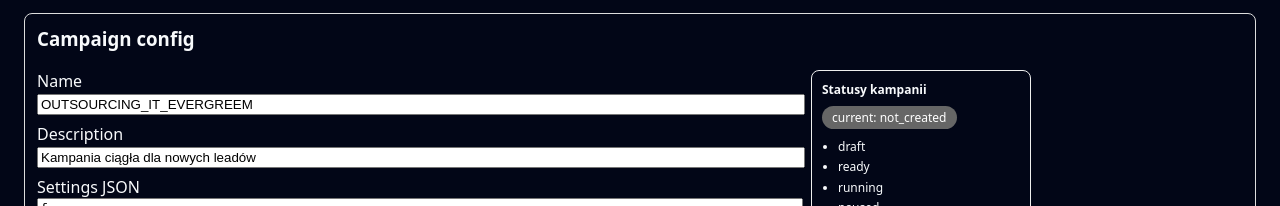
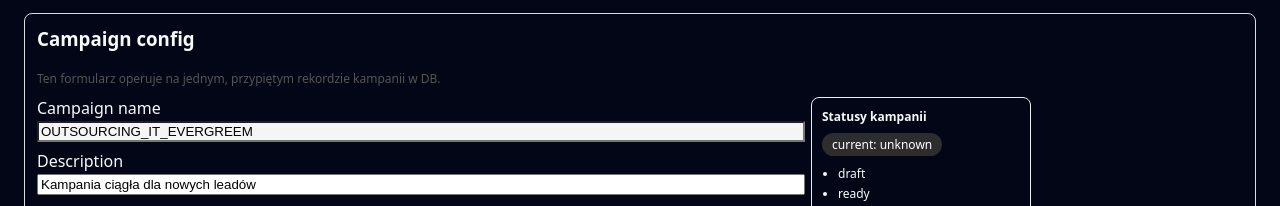
Before and after one commit to mateuszAutomatyzacje/WEB_DASH, a Next.js app: page /campaigns in a window 1280 px wide. Shown: the part 189-395 px from the top of the page. Built offline with nearby package versions, Linux system fonts and the light colour scheme; no server answers; the database is empty.

Commit message:
Bind campaign config form to single campaign id

```diff
--- a/app/api/admin/campaign/ensure-evergreen/route.js
+++ b/app/api/admin/campaign/ensure-evergreen/route.js
@@ -3,6 +3,7 @@ import { getSql } from '@/lib/db.js';
 export async function POST(req) {
   try {
     const body = await req.json().catch(() => ({}));
+    const campaignId = String(body?.campaign_id || body?.campaignId || '').trim();
     const name = (body?.name || 'OUTSOURCING_IT_EVERGREEM').trim();
     const description = 'Kampania ciągła dla nowych leadów';
     const settings = {
@@ -16,6 +17,8 @@ export async function POST(req) {
 
     const sql = getSql();
 
+    let resolvedId = campaignId;
+    if (!resolvedId) {
       const existing = await sql`
         select id
         from campaigns
@@ -23,28 +26,30 @@ export async function POST(req) {
         order by created_at desc
         limit 1
       `;
+      if (existing.length > 0) resolvedId = existing[0].id;
+    }
 
-    let campaign_id;
-    if (existing.length > 0) {
-      campaign_id = existing[0].id;
-      await sql`
+    if (resolvedId) {
+      const rows = await sql`
         update campaigns
         set status = 'running',
             description = ${description},
             settings = coalesce(settings, '{}'::jsonb) || ${JSON.stringify(settings)}::jsonb,
             updated_at = now()
-        where id = ${campaign_id}
+        where id = ${resolvedId}
+        returning id, name, status::text as status
       `;
-    } else {
+      if (!rows.length) throw new Error('campaign not found');
+      return Response.json({ ok: true, campaign_id: rows[0].id, name: rows[0].name, status: rows[0].status });
+    }
+
     const created = await sql`
       insert into campaigns (name, status, description, settings)
       values (${name}, 'running', ${description}, ${JSON.stringify(settings)}::jsonb)
-        returning id
+      returning id, name, status::text as status
     `;
-      campaign_id = created[0].id;
-    }
 
-    return Response.json({ ok: true, campaign_id, name, status: 'running' });
+    return Response.json({ ok: true, campaign_id: created[0].id, name: created[0].name, status: created[0].status });
   } catch (e) {
     return new Response(String(e?.message || e), { status: 400 });
   }
--- a/app/components/CampaignConfigPanel.jsx
+++ b/app/components/CampaignConfigPanel.jsx
@@ -1,12 +1,11 @@
 'use client';
 
 import { useRouter } from 'next/navigation';
-import { useEffect, useMemo, useRef, useState } from 'react';
+import { useEffect, useMemo, useState } from 'react';
 
 const STATUSES = ['draft', 'ready', 'running', 'paused', 'stopped', 'archived'];
 const DEFAULT_NAME = 'OUTSOURCING_IT_EVERGREEM';
 const DEFAULT_DESCRIPTION = 'Kampania ciągła dla nowych leadów';
-const LAST_CAMPAIGN_NAME_KEY = 'campaign-evergreen-last-name';
 
 const DEFAULT_CONFIG = {
   webhookUrl: 'https://n8n-production-c340.up.railway.app/webhook-test/efxblr-test-trigger',
@@ -91,9 +90,10 @@ function fromCampaign(campaign) {
 }
 
 export default function CampaignConfigPanel({ initialCampaignId = '', initialCampaignName = DEFAULT_NAME }) {
-  const [campaignId, setCampaignId] = useState('');
+  const router = useRouter();
+  const [campaignId, setCampaignId] = useState(String(initialCampaignId || ''));
   const [duplicateCount, setDuplicateCount] = useState(0);
-  const [name, setName] = useState(DEFAULT_NAME);
+  const [name, setName] = useState(initialCampaignName || DEFAULT_NAME);
   const [description, setDescription] = useState(DEFAULT_DESCRIPTION);
   const [settingsText, setSettingsText] = useState('');
   const [config, setConfig] = useState(DEFAULT_CONFIG);
@@ -101,37 +101,28 @@ export default function CampaignConfigPanel({ initialCampaignId = '', initialCam
   const [loading, setLoading] = useState(false);
   const [currentStatus, setCurrentStatus] = useState('unknown');
   const [dbSnapshot, setDbSnapshot] = useState(null);
-  const lastLoadedNameRef = useRef('');
-  const router = useRouter();
 
   const normalizedCampaignName = useMemo(() => String(name || DEFAULT_NAME).trim() || DEFAULT_NAME, [name]);
   const normalizedConfig = useMemo(() => normalizeConfig(config), [config]);
 
-  async function fetchCampaign({ id = '', name: targetName = normalizedCampaignName } = {}) {
-    const qs = id
-      ? `campaignId=${encodeURIComponent(id)}`
-      : `name=${encodeURIComponent(targetName)}`;
-    const res = await fetch(`/api/admin/campaign/get-status?${qs}`, { cache: 'no-store' });
+  async function fetchCampaign(id) {
+    const res = await fetch(`/api/admin/campaign/get-status?campaignId=${encodeURIComponent(id)}`, { cache: 'no-store' });
     return res.json();
   }
 
-  async function loadFromDb({ id = '', name: targetName = normalizedCampaignName } = {}) {
+  async function loadFromDb(id = campaignId) {
+    if (!id) return false;
     try {
-      const data = await fetchCampaign({ id, name: targetName });
+      const data = await fetchCampaign(id);
       if (!data?.found || !data?.campaign) {
-        setCampaignId('');
-        setDuplicateCount(0);
         setDbSnapshot(null);
         setCurrentStatus('not_created');
-        setDescription(DEFAULT_DESCRIPTION);
-        setConfig(DEFAULT_CONFIG);
-        setSettingsText(JSON.stringify({ mode: 'evergreen', send_interval_min: 5 }, null, 2));
         return false;
       }
       const campaign = data.campaign;
       const loaded = fromCampaign(campaign);
       setCampaignId(String(campaign.id || ''));
-      setName(campaign.name || targetName || DEFAULT_NAME);
+      setName(campaign.name || DEFAULT_NAME);
       setDuplicateCount(Number(data?.duplicate_count_for_name || 1));
       setCurrentStatus(data.status || campaign.status || 'unknown');
       setDescription(loaded.description);
@@ -146,7 +137,6 @@ export default function CampaignConfigPanel({ initialCampaignId = '', initialCam
         send_interval_min: campaign?.settings?.send_interval_min,
         evergreen_runner: campaign?.settings?.evergreen_runner || null,
       });
-      lastLoadedNameRef.current = campaign.name || targetName || DEFAULT_NAME;
       return true;
     } catch {
       setCurrentStatus('unknown');
@@ -154,44 +144,13 @@ export default function CampaignConfigPanel({ initialCampaignId = '', initialCam
     }
   }
 
+  useEffect(() => {
+    if (initialCampaignId) loadFromDb(String(initialCampaignId));
+  }, [initialCampaignId]);
+
   function setConfigField(key, value) {
     setConfig((prev) => normalizeConfig({ ...prev, [key]: value }));
   }
-
-  useEffect(() => {
-    const boot = async () => {
-      const storedName = typeof window !== 'undefined' ? (window.localStorage.getItem(LAST_CAMPAIGN_NAME_KEY) || '').trim() : '';
-      const preferredName = storedName || initialCampaignName || DEFAULT_NAME;
-      setName(preferredName);
-      lastLoadedNameRef.current = preferredName;
-      if (initialCampaignId) {
-        const ok = await loadFromDb({ id: initialCampaignId, name: preferredName });
-        if (ok) return;
-      }
-      await loadFromDb({ name: preferredName });
-    };
-    boot();
-  }, [initialCampaignId, initialCampaignName]);
-
-  useEffect(() => {
-    if (typeof window === 'undefined') return;
-    window.localStorage.setItem(LAST_CAMPAIGN_NAME_KEY, normalizedCampaignName);
-  }, [normalizedCampaignName]);
-
-  const badgeStyle = useMemo(() => {
-    if (currentStatus === 'running') return { background: '#0a7d22', color: '#fff' };
-    if (currentStatus === 'paused') return { background: '#8a6d00', color: '#fff' };
-    if (currentStatus === 'stopped') return { background: '#a00020', color: '#fff' };
-    if (currentStatus === 'not_created') return { background: '#666', color: '#fff' };
-    return { background: '#2d2d2d', color: '#fff' };
-  }, [currentStatus]);
-
-  const runnerPayload = useMemo(() => ({
-    campaign_id: campaignId || undefined,
-    campaignId: campaignId || undefined,
-    campaignName: normalizedCampaignName,
-    ...normalizedConfig,
-  }), [campaignId, normalizedCampaignName, normalizedConfig]);
 
   async function callApi(path, body, { reload = true } = {}) {
     setLoading(true);
@@ -205,7 +164,7 @@ export default function CampaignConfigPanel({ initialCampaignId = '', initialCam
       const text = await res.text();
       const data = (() => { try { return JSON.parse(text); } catch { return { raw: text }; } })();
       if (!res.ok) throw new Error(data?.error || data?.message || text || `HTTP ${res.status}`);
-      if (reload) await loadFromDb({ id: String(data?.id || data?.campaign_id || body?.campaign_id || campaignId || ''), name: body?.name || body?.campaignName || normalizedCampaignName });
+      if (reload) await loadFromDb(String(data?.id || data?.campaign_id || body?.campaign_id || campaignId || ''));
       setMsg(`OK: ${data?.campaign_id || data?.id || 'done'}`);
       return data;
     } catch (e) {
@@ -216,20 +175,39 @@ export default function CampaignConfigPanel({ initialCampaignId = '', initialCam
     }
   }
 
-  async function saveCampaignConfig() {
+  async function saveCampaign() {
+    let settings = {};
+    try { settings = settingsText ? JSON.parse(settingsText) : {}; } catch { setMsg('ERR: settings JSON invalid'); return; }
+    settings = {
+      ...settings,
+      mode: 'evergreen',
+      send_interval_min: normalizedConfig.sendIntervalMin,
+    };
+    await callApi('/api/admin/campaign/create', {
+      campaign_id: campaignId,
+      name: normalizedCampaignName,
+      description,
+      status: 'running',
+      settings,
+    });
+    router.refresh();
+  }
+
+  async function saveDynamicConfig() {
     setLoading(true);
     setMsg('');
     try {
+      if (!campaignId) throw new Error('missing campaign_id');
       if (!normalizedConfig.webhookUrl) throw new Error('Webhook URL is empty');
       const res = await fetch('/api/admin/campaign/evergreen-settings', {
         method: 'PUT',
         headers: { 'Content-Type': 'application/json' },
-        body: JSON.stringify(runnerPayload),
+        body: JSON.stringify({ campaign_id: campaignId, campaignName: normalizedCampaignName, ...normalizedConfig }),
       });
       const text = await res.text();
       const data = (() => { try { return JSON.parse(text); } catch { return { raw: text }; } })();
       if (!res.ok) throw new Error(data?.error || data?.message || text || `HTTP ${res.status}`);
-      await loadFromDb({ id: String(data?.campaign_id || campaignId || ''), name: normalizedCampaignName });
+      await loadFromDb(String(data?.campaign_id || campaignId));
       router.refresh();
       setMsg(`OK: saved for ${normalizedCampaignName}`);
     } catch (e) {
@@ -243,10 +221,11 @@ export default function CampaignConfigPanel({ initialCampaignId = '', initialCam
     setLoading(true);
     setMsg('');
     try {
+      if (!campaignId) throw new Error('missing campaign_id');
       const saveRes = await fetch('/api/admin/campaign/evergreen-settings', {
         method: 'PUT',
         headers: { 'Content-Type': 'application/json' },
-        body: JSON.stringify(runnerPayload),
+        body: JSON.stringify({ campaign_id: campaignId, campaignName: normalizedCampaignName, ...normalizedConfig }),
       });
       const saveText = await saveRes.text();
       const saveData = (() => { try { return JSON.parse(saveText); } catch { return { raw: saveText }; } })();
@@ -255,12 +234,12 @@ export default function CampaignConfigPanel({ initialCampaignId = '', initialCam
       const res = await fetch('/api/admin/campaign/start-evergreen', {
         method: 'POST',
         headers: { 'Content-Type': 'application/json' },
-        body: JSON.stringify({ ...runnerPayload, campaign_id: String(saveData?.campaign_id || campaignId || ''), mode }),
+        body: JSON.stringify({ campaign_id: campaignId, campaignName: normalizedCampaignName, ...normalizedConfig, mode }),
       });
       const text = await res.text();
       const data = (() => { try { return JSON.parse(text); } catch { return { raw: text }; } })();
       if (!res.ok) throw new Error(data?.error || data?.message || text || `HTTP ${res.status}`);
-      await loadFromDb({ id: String(data?.campaign_id || campaignId || ''), name: normalizedCampaignName });
+      await loadFromDb(String(data?.campaign_id || campaignId));
       router.refresh();
       setMsg(mode === 'test' ? 'OK: test webhook sent' : 'OK: campaign started with current saved config');
     } catch (e) {
@@ -272,25 +251,26 @@ export default function CampaignConfigPanel({ initialCampaignId = '', initialCam
 
   const fieldRow = { display: 'grid', gridTemplateColumns: '220px 1fr', gap: 10, alignItems: 'center' };
   const input = { width: '100%' };
+  const badgeStyle = currentStatus === 'running'
+    ? { background: '#0a7d22', color: '#fff' }
+    : currentStatus === 'paused'
+      ? { background: '#8a6d00', color: '#fff' }
+      : currentStatus === 'stopped'
+        ? { background: '#a00020', color: '#fff' }
+        : { background: '#2d2d2d', color: '#fff' };
 
   return (
     <div style={{ border: '1px solid #ddd', borderRadius: 8, padding: 12, marginBottom: 14 }}>
       <h3 style={{ marginTop: 0 }}>Campaign config</h3>
+      <div style={{ fontSize: 12, color: '#555', marginBottom: 10 }}>
+        Ten formularz operuje na jednym, przypiętym rekordzie kampanii w DB.
+      </div>
 
       <div style={{ display: 'grid', gridTemplateColumns: 'minmax(480px, 760px) 220px', gap: 14, alignItems: 'start' }}>
         <div style={{ display: 'grid', gap: 8 }}>
           <label>
-            Name
-            <input
-              value={name}
-              onChange={(e) => setName(e.target.value)}
-              onBlur={async (e) => {
-                const targetName = String(e.target.value || '').trim() || DEFAULT_NAME;
-                if (targetName === lastLoadedNameRef.current) return;
-                await loadFromDb({ name: targetName });
-              }}
-              style={input}
-            />
+            Campaign name
+            <input value={name} readOnly style={{ ...input, background: '#f5f5f5' }} />
           </label>
 
           <label>
@@ -334,8 +314,6 @@ export default function CampaignConfigPanel({ initialCampaignId = '', initialCam
                     step={field.step}
                     value={field.type === 'number' ? value : String(value ?? '')}
                     onChange={(e) => setConfigField(field.key, field.type === 'number' ? e.target.value : e.target.value)}
-                    spellCheck={field.key === 'webhookUrl' ? false : undefined}
-                    autoComplete={field.key === 'webhookUrl' ? 'off' : undefined}
                     style={input}
                   />
                 </label>
@@ -344,47 +322,12 @@ export default function CampaignConfigPanel({ initialCampaignId = '', initialCam
           </div>
 
           <div style={{ marginTop: 10, display: 'flex', gap: 8, flexWrap: 'wrap' }}>
-            <button
-              disabled={loading}
-              onClick={async () => {
-                let settings = {};
-                try { settings = settingsText ? JSON.parse(settingsText) : {}; } catch { setMsg('ERR: settings JSON invalid'); return; }
-                settings = {
-                  ...settings,
-                  mode: 'evergreen',
-                  send_interval_min: normalizedConfig.sendIntervalMin,
-                };
-                await callApi('/api/admin/campaign/create', {
-                  campaign_id: campaignId || undefined,
-                  name: normalizedCampaignName,
-                  description,
-                  status: 'running',
-                  settings,
-                });
-              }}
-            >
-              Save campaign
-            </button>
-
-            <button disabled={loading} onClick={saveCampaignConfig}>
-              Save dynamic config
-            </button>
-
-            <button disabled={loading} onClick={() => loadFromDb({ id: campaignId, name: normalizedCampaignName })}>
-              Reload from DB
-            </button>
-
-            <button disabled={loading} onClick={() => startEvergreen('test')}>
-              Test webhook
-            </button>
-
-            <button disabled={loading} onClick={() => startEvergreen('start')}>
-              Start evergreen
-            </button>
-
-            <button disabled={loading} onClick={() => callApi('/api/admin/campaign/evergreen-status', { campaign_id: campaignId || undefined, name: normalizedCampaignName, status: 'stopped' })}>
-              Stop evergreen
-            </button>
+            <button disabled={loading} onClick={saveCampaign}>Save campaign</button>
+            <button disabled={loading} onClick={saveDynamicConfig}>Save dynamic config</button>
+            <button disabled={loading} onClick={() => loadFromDb(campaignId)}>Reload from DB</button>
+            <button disabled={loading} onClick={() => startEvergreen('test')}>Test webhook</button>
+            <button disabled={loading} onClick={() => startEvergreen('start')}>Start evergreen</button>
+            <button disabled={loading} onClick={() => callApi('/api/admin/campaign/evergreen-status', { campaign_id: campaignId, status: 'stopped' })}>Stop evergreen</button>
           </div>
         </div>
 
@@ -400,17 +343,8 @@ export default function CampaignConfigPanel({ initialCampaignId = '', initialCam
               <li key={s} style={s === currentStatus ? { fontWeight: 700, color: '#0a7d22' } : undefined}>{s}</li>
             ))}
           </ul>
-          <div style={{ marginTop: 12, fontSize: 11, color: '#555' }}>
-            Campaign ID: <b>{campaignId || '—'}</b>
-          </div>
-          <div style={{ marginTop: 8, fontSize: 11, color: duplicateCount > 1 ? '#b00020' : '#555' }}>
-            Matching rows by name: <b>{duplicateCount || 0}</b>
-          </div>
-          {duplicateCount > 1 ? (
-            <div style={{ marginTop: 8, fontSize: 11, color: '#b00020' }}>
-              Uwaga: są duplikaty tej kampanii po name. Panel zapisuje teraz po konkretnym <b>campaign_id</b>.
-            </div>
-          ) : null}
+          <div style={{ marginTop: 12, fontSize: 11, color: '#555' }}>Campaign ID: <b>{campaignId || '—'}</b></div>
+          <div style={{ marginTop: 8, fontSize: 11, color: duplicateCount > 1 ? '#b00020' : '#555' }}>Matching rows by name: <b>{duplicateCount || 0}</b></div>
           <details style={{ marginTop: 10 }}>
             <summary style={{ cursor: 'pointer' }}>DB snapshot</summary>
             <pre style={{ marginTop: 8, whiteSpace: 'pre-wrap', wordBreak: 'break-word', fontSize: 11, background: '#f8f8f8', padding: 8, borderRadius: 6 }}>
```
Lines whose indentation alone changed are shown as unchanged.
